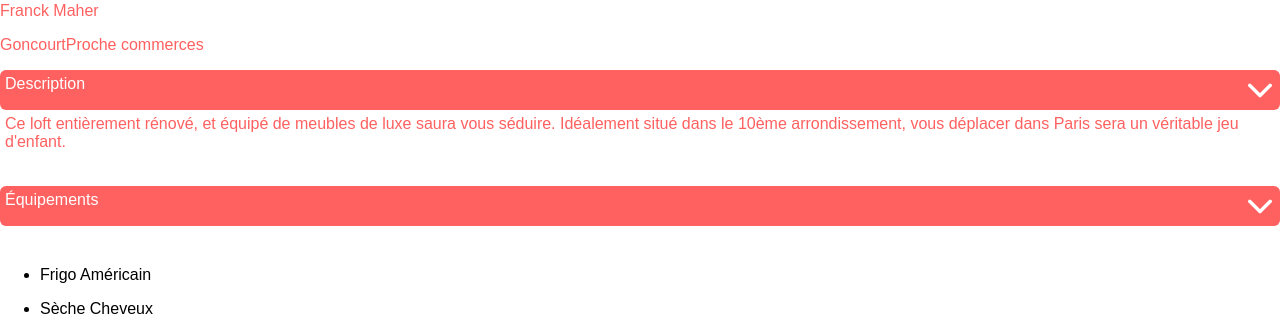
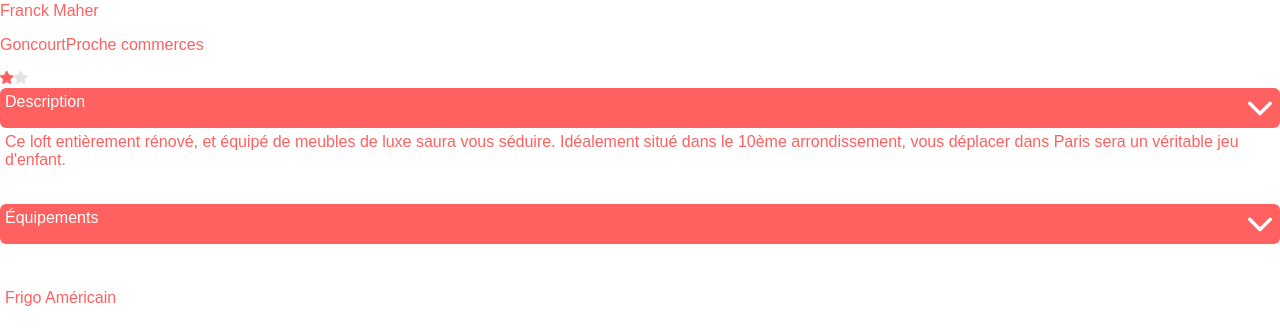
Before and after one commit to berenisse1/my-app, a React (Create React App) app: page /logements/0979876d in a window 1280 px wide. Shown: the part 470-800 px from the top of the page. Built offline with nearby package versions, Linux system fonts and the light colour scheme.

Commit message:
Rate update

```diff
--- a/src/components/Rate/Rate.jsx
+++ b/src/components/Rate/Rate.jsx
@@ -1,14 +1,16 @@
 import React from 'react';
 import "../../styles/Rate.css";
+import fullStar from "../../assets/fullStar.png";
+import emptyStar from "../../assets/emptyStar.png";
 
 function Rate ({star}) {
 
-    return (
-      <div className="rate-container">
-        <img src={star}  alt="étoile" />
-        <img src={star} alt="étoile vide" />
-      </div>
+  return (
+    <div className="rate-container">
+      <img src={fullStar}  alt="étoile" />
+      <img src={emptyStar} alt="étoile vide" />
+    </div>
     );
   }
 
-  export default Rate;
+export default Rate;
--- a/src/pages/Logement/Logement.jsx
+++ b/src/pages/Logement/Logement.jsx
@@ -5,13 +5,13 @@ import Collapse from "../../components/Collapse/Collapse";
 import { useParams } from "react-router-dom";
 import Tag from "../../components/Tag/Tag";
 import Host from "../../components/Host/Host";
-
-
+import Rate from "../../components/Rate/Rate";
 
 function Logement () {
 
     const {id} = useParams();
     const logement = logements.find((logement) => logement.id === id);
+
     return(
         <>
         <Header/>
@@ -19,10 +19,11 @@ function Logement () {
         <div>
             <Host image={logement?.host.picture} name={logement?.host.name}/>
             <Tag title={logement?.tags}/>
+            <Rate fullStar={logement?.rating} />
             <Collapse  title="Description" text={logement?.description} />
-            <Collapse  title= "Équipements" />
+            <Collapse title="Équipements"/>
             { logement?.equipments.map((equipment) =>
-            <ul key={equipment}>
+            <ul className="collapse-text" key={equipment}  >
                 <li>{equipment}</li>
             </ul>
             )};
@@ -31,7 +32,7 @@ function Logement () {
         <Footer/>
         </>
 
-    )
+    );
 
 }
 
```
